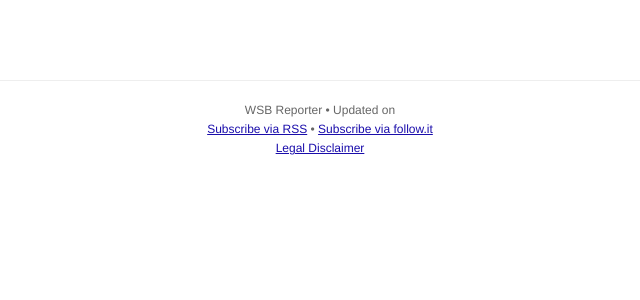
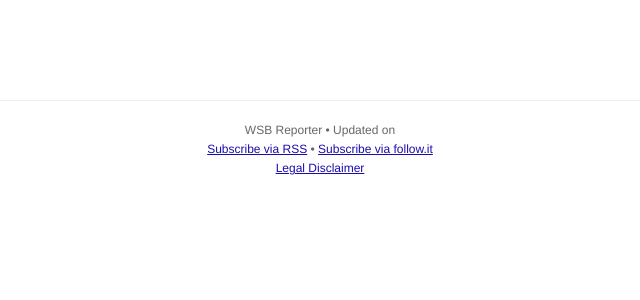
Before and after one commit to ch2ohch2oh/wsbreporter, a Python web app: template templates/report_template.html in a window 1280 px wide. Shown: the top 300 px of the page, without its empty margins (320-960 px from the left). Run offline with Jinja, Linux system fonts and the light colour scheme; the template is opened without the code that fills it, so the values that code supplies are empty.

Commit message:
style: Increase vertical padding of the report body from 20px to 40px.

```diff
--- a/templates/report_template.html
+++ b/templates/report_template.html
@@ -17,7 +17,7 @@
             background: #ffffff;
             color: #111111;
             line-height: 1.6;
-            padding: 20px 20px;
+            padding: 40px 20px;
         }
 
         .container {
```
